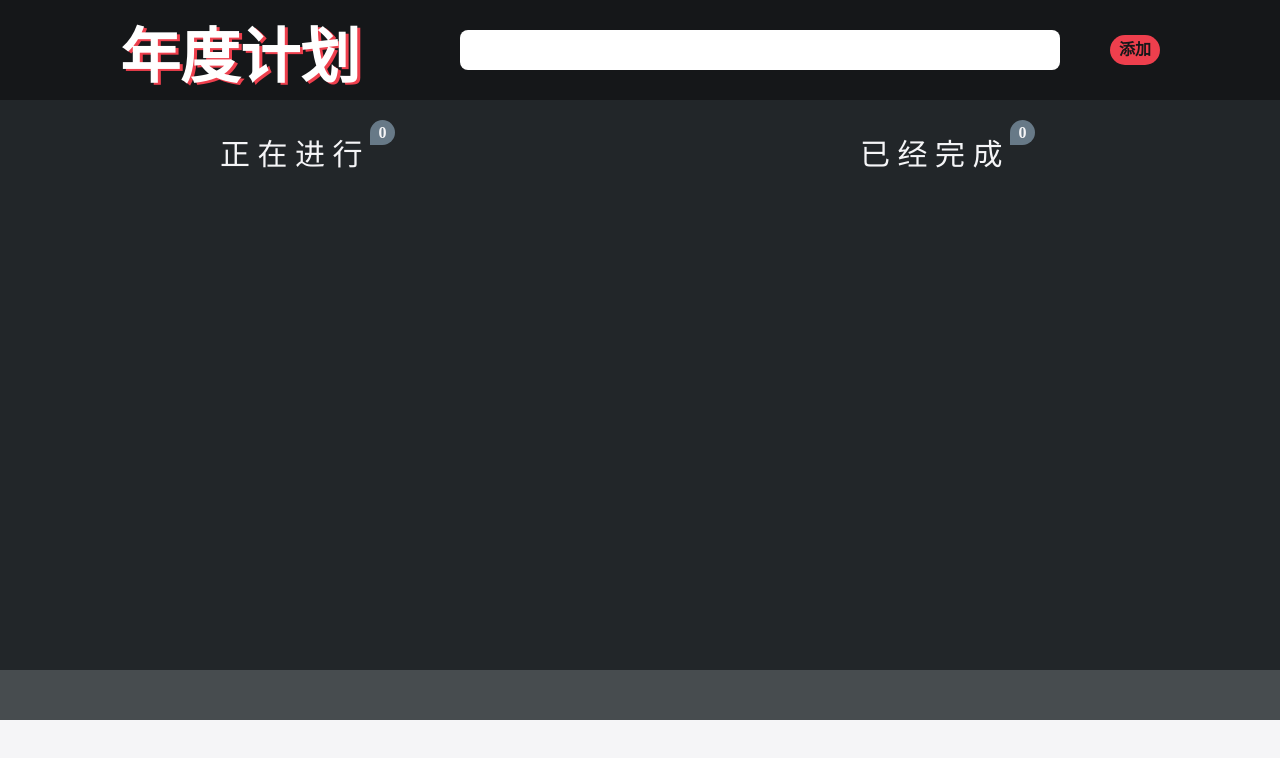
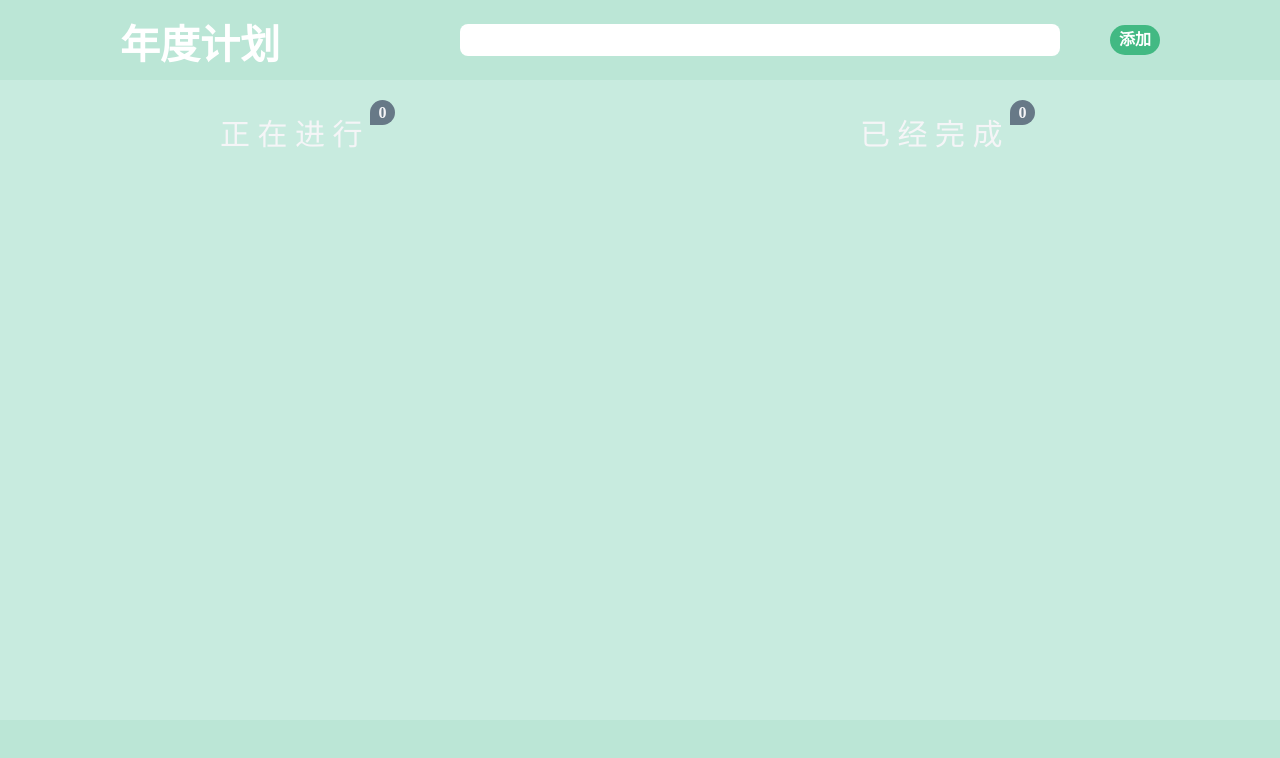
Before and after one commit to Now-Sprouting/origin_todo, a plain HTML site: page index.html in a window 1280 px wide. Drawn offline with Linux system fonts and the light colour scheme.

Commit message:
毕业设计临时

```diff
--- a/css/index.css
+++ b/css/index.css
@@ -37,6 +37,7 @@
 
     body {
         background-color: #F5F5F7;
+        height: 100vh;
     }
 
     ul {
@@ -63,8 +64,8 @@
 
     header {
         width: 100%;
-        height: 100px;
-        background-color: #151719;
+        height: 10%;
+        background-color: #bbe6d6;
     }
 
     header section {
@@ -74,7 +75,7 @@
         line-height: 100%;
         margin: 0 auto;
         text-align: center;
-        background-color: #151719;
+        background-color: #bbe6d6;
     }
 
     header section label {
@@ -82,12 +83,12 @@
         top: 58%;
         transform: translateY(-50%);
         left: -20px;
-        font-size: 60px;
+        font-size: 40px;
         font-weight: 900;
         /* font-family: Georgia, 'Times New Roman', Times, serif; */
         font-family: KaiTi;
         color: white;
-        text-shadow: 3px 2px 0px #EE3F4D;
+        /* text-shadow: 3px 2px 0px #EE3F4D; */
     }
 
     header section input {
@@ -115,8 +116,8 @@
         font-weight: 600;
         border-radius: 15px;
         cursor: pointer;
-        color: #151719;
-        background-color: #ee3f4d;
+        color: #ffffff;
+        background-color: #42b983;
     }
 
     header section button:hover {
@@ -132,7 +133,7 @@
     }
 
     section {
-        height: 570px;
+        height: 80%;
     }
 
     section .left,
@@ -141,7 +142,7 @@
         overflow-y: scroll;
         float: left;
         width: 50%;
-        height: 570px;
+        height: 100%;
         /* text-align: center; */
     }
 
@@ -170,11 +171,11 @@
     }
 
     section .left {
-        background-color: #222629;
+        background-color: #c8ebdf;
     }
 
     section .right {
-        background-color: #222629;
+        background-color: #c8ebdf;
     }
 
     section .left h1,
@@ -292,11 +293,11 @@
 
     footer {
         width: 100%;
-        height: 50px;
+        height: 10%;
         line-height: 50px;
         text-align: center;
         cursor: default;
         font-size: 14px;
         color: #777d80;
-        background-color: #474c4f;
+        background-color: #bbe6d6;
     }
```
